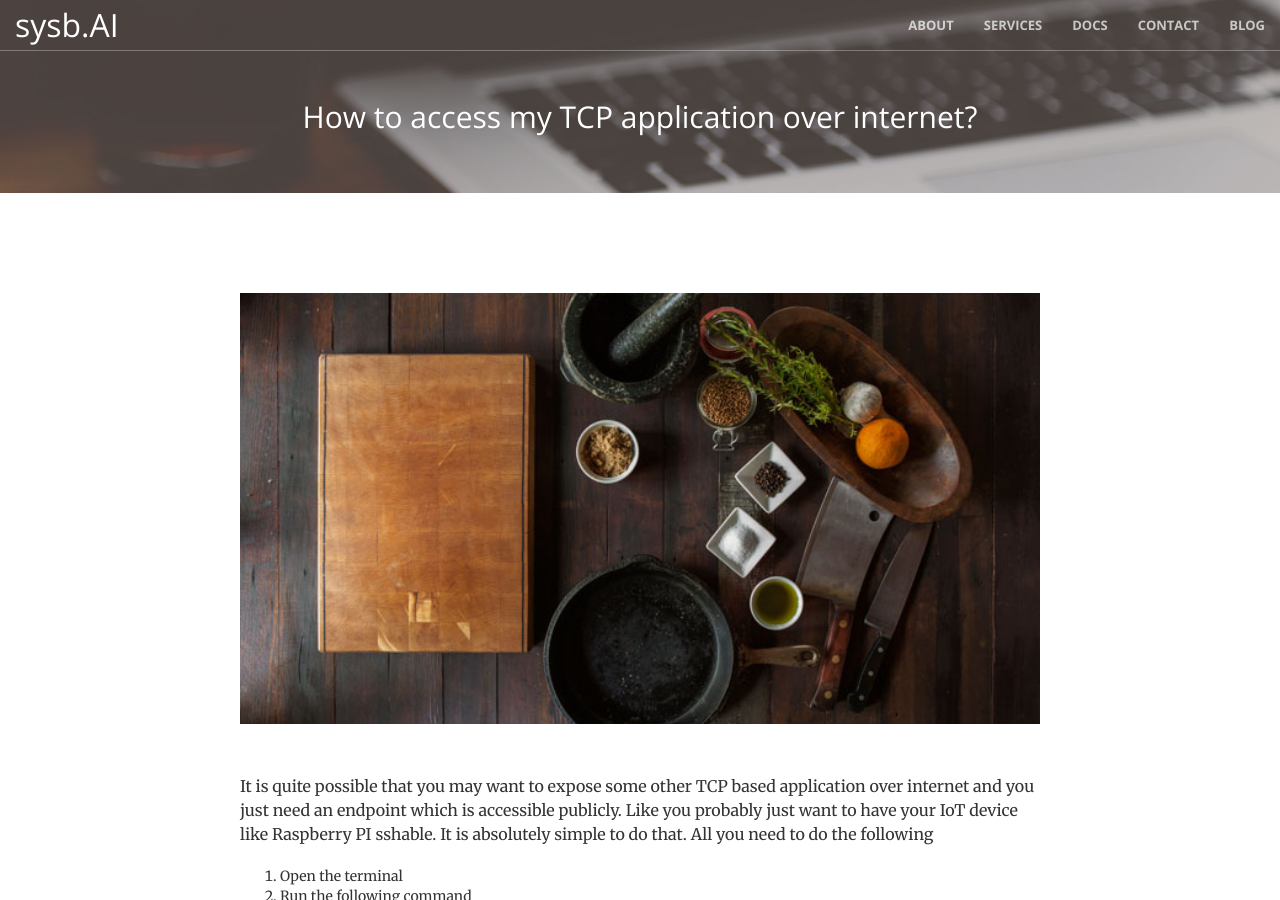
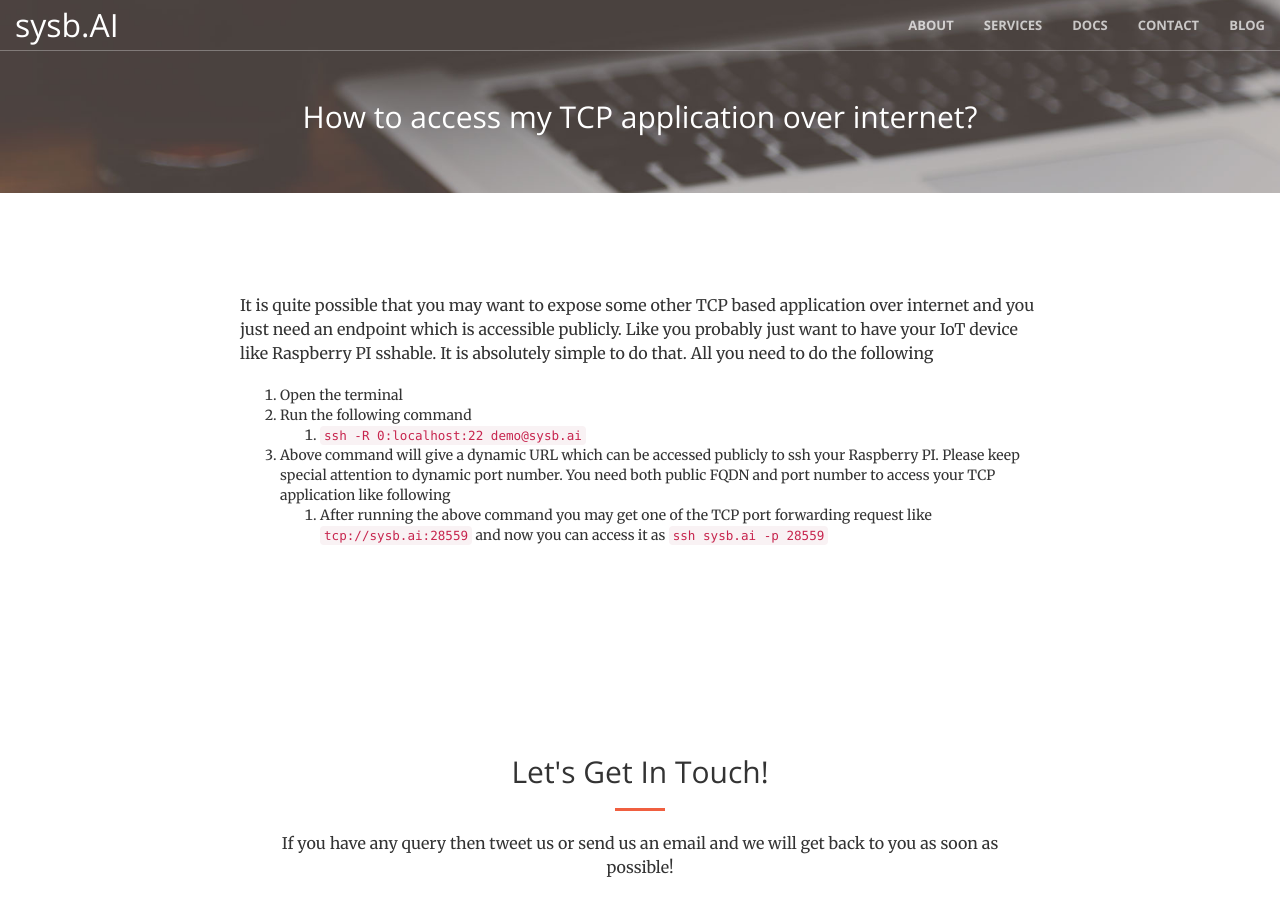
Before and after one commit to usama7628674/sysb.AI, a Jekyll site: the page built from _posts/2020-02-06-how-to-access-tcp-application-over-internet.md, in a window 1280 px wide and 900 px high. Built offline with Jekyll 4.4.1, drawn with Linux system fonts in a browser that asks for light colours.

Commit message:
trying without block image in each post

```diff
--- a/_includes/post_content.html
+++ b/_includes/post_content.html
@@ -4,6 +4,6 @@
 </section>
 
 <section class="post_content_box center">
-    <img class="post_top_image" src="{{page.image | relative_url}}.jpg" alt="post image">
+    <!-- <img class="post_top_image" src="{{page.image | relative_url}}.jpg" alt="post image"> -->
         {{content}}
 </section>
```
